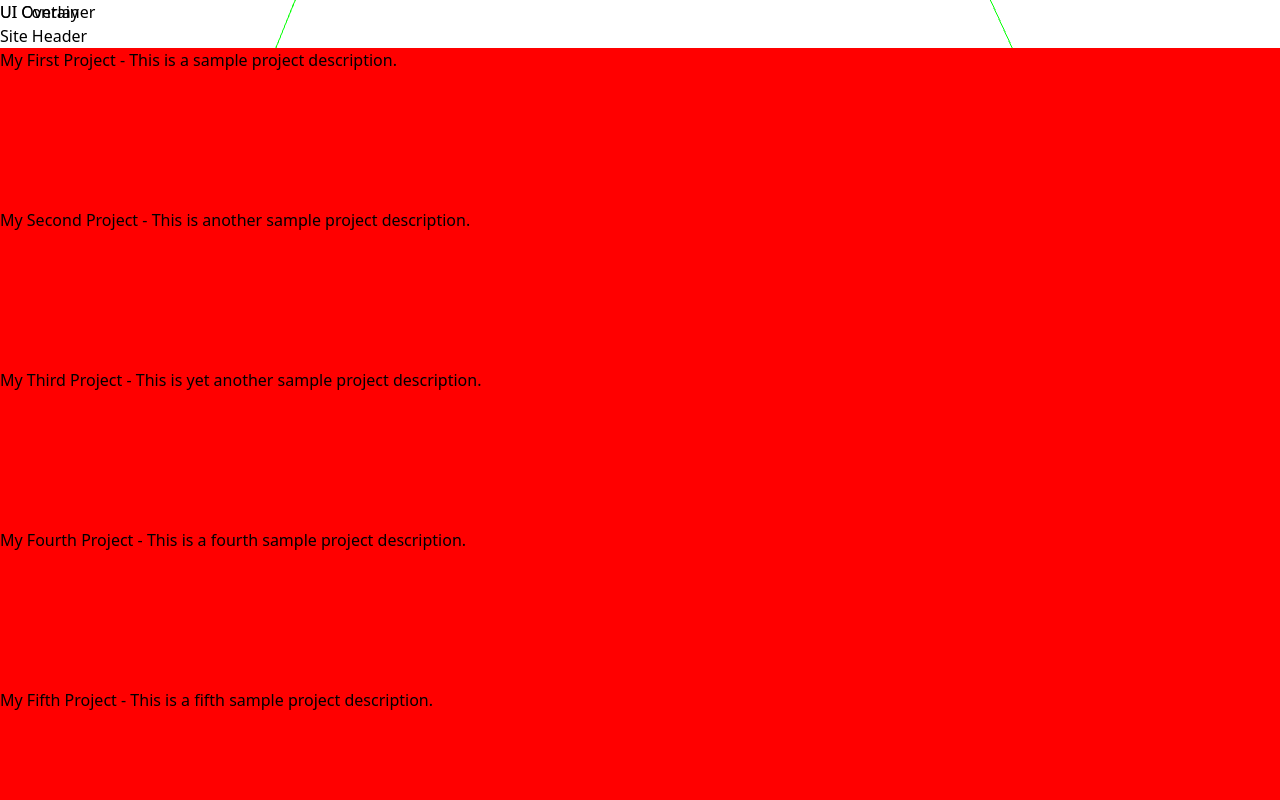
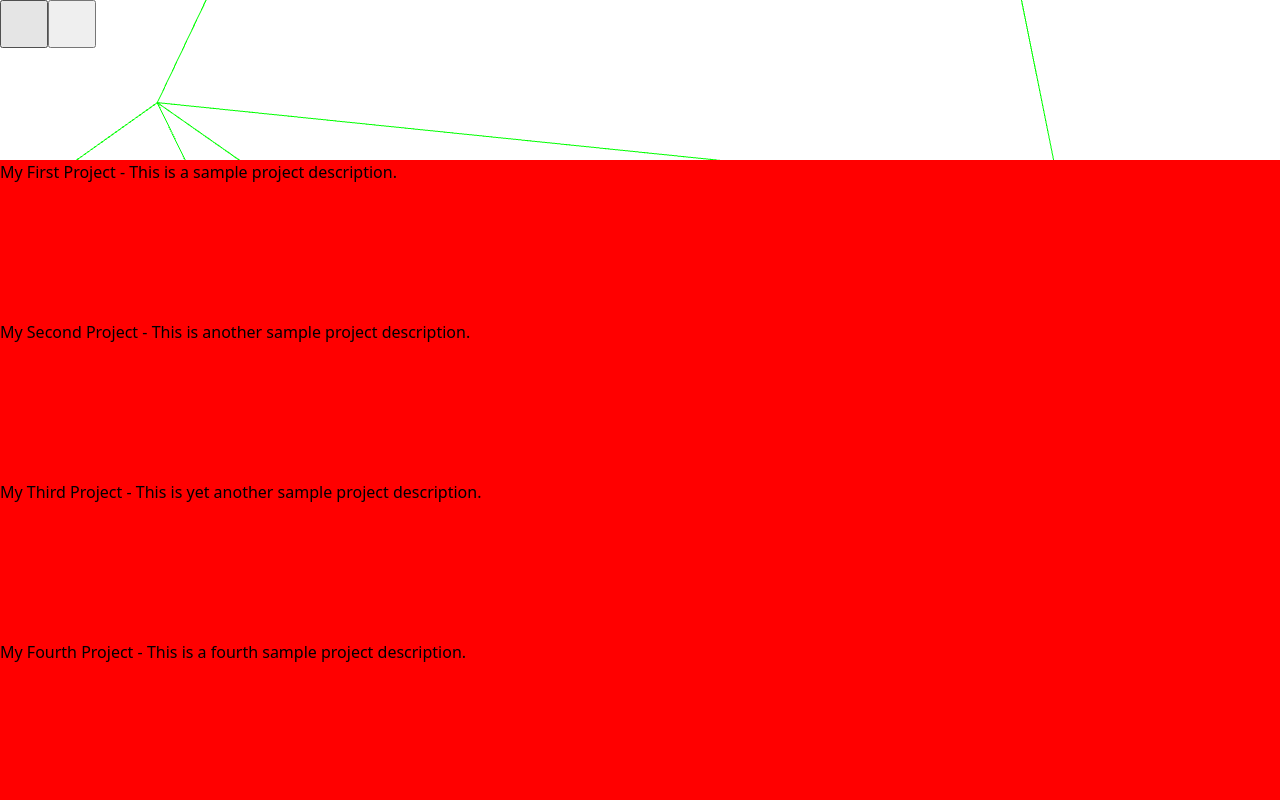
Before and after one commit to barnabysheeran/portfolio-barnaby-sheeran, a React (Vite) app: page / in a window 1280 px wide. Shown: the top 800 px of the page. Built offline with nearby package versions, Linux system fonts and the light colour scheme.

Commit message:
feat: implement theme management with UI state store; add theme toggle buttons and update styles for light and dark modes

```diff
--- a/src/css/system/colours.css
+++ b/src/css/system/colours.css
@@ -1,66 +1,24 @@
 :root {
+  /* Base Colors */
   --color-white: rgba(255, 255, 255, 1);
   --color-grey: rgba(128, 128, 128, 1);
   --color-black: rgba(0, 0, 0, 1);
 
-  --color-text: rgba(255, 255, 255, 0.87);
-
-  --color-black-low: rgba(0, 0, 0, 0.25);
-  --color-black-mid: rgba(0, 0, 0, 0.5);
-  --color-black-high: rgba(0, 0, 0, 0.75);
-  --color-black-full: rgba(0, 0, 0, 1);
-
-  --color-red-low: rgba(128, 0, 0, 0.25);
-  --color-red-mid: rgba(128, 0, 0, 0.5);
-  --color-red-high: rgba(128, 0, 0, 0.75);
-  --color-red-full: rgba(128, 0, 0, 1);
-
-  --color-green-low: rgba(0, 128, 0, 0.25);
-  --color-green-mid: rgba(0, 128, 0, 0.5);
-  --color-green-high: rgba(0, 128, 0, 0.75);
-  --color-green-full: rgba(0, 128, 0, 1);
-
-  --color-blue-low: rgba(0, 0, 128, 0.25);
-  --color-blue-mid: rgba(0, 0, 128, 0.5);
-  --color-blue-high: rgba(0, 0, 128, 0.75);
-  --color-blue-full: rgba(0, 0, 128, 1);
-
-  /* Default Theme Properties - See uiStore for default */
-  --theme-background: var(--color-red-low);
-  --theme-surface-low: var(--color-red-low);
-  --theme-surface-mid: var(--color-red-mid);
-  --theme-surface-high: var(--color-red-high);
-  --theme-surface-full: var(--color-red-full);
+  /* Light Mode (Default) */
+  --background: var(--color-white);
+  --surface: var(--color-white);
+  --text: var(--color-black);
+  --text-secondary: rgba(0, 0, 0, 0.6);
+  --border: rgba(0, 0, 0, 0.1);
+  --accent: rgba(59, 130, 246, 1); /* Blue accent */
 }
 
-.theme-red {
-  --theme-background: var(--color-red-low);
-  --theme-surface-low: var(--color-red-low);
-  --theme-surface-mid: var(--color-red-mid);
-  --theme-surface-high: var(--color-red-high);
-  --theme-surface-full: var(--color-red-full);
+.theme-dark {
+  /* Dark Mode */
+  --background: var(--color-black);
+  --surface: rgba(30, 30, 30, 1);
+  --text: var(--color-white);
+  --text-secondary: rgba(255, 255, 255, 0.6);
+  --border: rgba(255, 255, 255, 0.1);
+  --accent: rgba(96, 165, 250, 1); /* Lighter blue accent */
 }
-
-.theme-green {
-  --theme-background: var(--color-green-low);
-  --theme-surface-low: var(--color-green-low);
-  --theme-surface-mid: var(--color-green-mid);
-  --theme-surface-high: var(--color-green-high);
-  --theme-surface-full: var(--color-green-full);
-}
-
-.theme-blue {
-  --theme-background: var(--color-blue-low);
-  --theme-surface-low: var(--color-blue-low);
-  --theme-surface-mid: var(--color-blue-mid);
-  --theme-surface-high: var(--color-blue-high);
-  --theme-surface-full: var(--color-blue-full);
-}
-
-.theme-black {
-  --theme-background: var(--color-black-low);
-  --theme-surface-low: var(--color-black-low);
-  --theme-surface-mid: var(--color-black-mid);
-  --theme-surface-high: var(--color-black-high);
-  --theme-surface-full: var(--color-black-full);
-}
--- a/src/ts/Application.module.css
+++ b/src/ts/Application.module.css
@@ -1,7 +1,11 @@
 .application {
     width: 100%;
+    min-height: 100vh;
 
     box-sizing: border-box;
 
     pointer-events: none;
+
+    background-color: var(--background);
+    color: var(--text);
 }
--- /dev/null
+++ b/src/ts/store/uiState/uiStateStore.ts
@@ -0,0 +1,36 @@
+import { create } from 'zustand';
+import { persist } from 'zustand/middleware';
+
+type Theme = 'light' | 'dark';
+
+interface UIState {
+  theme: Theme;
+  setTheme: (theme: Theme) => void;
+}
+
+export const useUIStateStore = create<UIState>()(
+  persist(
+    (set) => ({
+      theme: 'light',
+      setTheme: (theme) => {
+        document.documentElement.classList.toggle(
+          'theme-dark',
+          theme === 'dark',
+        );
+        set({ theme });
+      },
+    }),
+    {
+      name: 'ui-state',
+      partialize: (state) => ({ theme: state.theme }),
+      onRehydrateStorage: () => (state) => {
+        if (state) {
+          document.documentElement.classList.toggle(
+            'theme-dark',
+            state.theme === 'dark',
+          );
+        }
+      },
+    },
+  ),
+);
--- a/src/ts/ui/UIContainer.tsx
+++ b/src/ts/ui/UIContainer.tsx
@@ -11,7 +11,6 @@ export default function UIContainer() {
 
   return (
     <div className={`${styles['ui-container']}`}>
-      UI Container
       <SiteHeader />
       {projects.map((project) => (
         <SiteProject key={project.id} projectData={project} />
--- /dev/null
+++ b/src/ts/ui/component/button/theme/ButtonTheme.module.css
@@ -0,0 +1,7 @@
+.button-theme {
+    width: 3rem;
+    height: 3rem;
+
+    pointer-events: auto;
+    cursor: pointer;
+}
--- /dev/null
+++ b/src/ts/ui/component/button/theme/ButtonTheme.tsx
@@ -0,0 +1,31 @@
+import styles from './ButtonTheme.module.css';
+
+interface ButtonThemeProps {
+  theme: 'light' | 'dark';
+  isActive?: boolean;
+  onClick: () => void;
+}
+
+export default function ButtonTheme({
+  theme,
+  isActive = false,
+  onClick,
+}: ButtonThemeProps) {
+  const className = [
+    styles['button-theme'],
+    styles[`button-theme--${theme}`],
+    isActive ? styles['button-theme--active'] : '',
+  ]
+    .filter(Boolean)
+    .join(' ');
+
+  return (
+    <button
+      type="button"
+      className={className}
+      onClick={onClick}
+      aria-pressed={isActive}
+      aria-label={`${theme} theme`}
+    />
+  );
+}
--- a/src/ts/ui/overlay/UIOverlay.tsx
+++ b/src/ts/ui/overlay/UIOverlay.tsx
@@ -1,5 +1,24 @@
+import { useUIStateStore } from '../../store/uiState/uiStateStore';
+
+import ButtonTheme from '../component/button/theme/ButtonTheme';
+
 import styles from './UIOverlay.module.css';
 
 export default function UIOverlay() {
-  return <div className={styles['ui-overlay']}>UI Overlay</div>;
+  const { theme, setTheme } = useUIStateStore();
+
+  return (
+    <div className={styles['ui-overlay']}>
+      <ButtonTheme
+        theme="light"
+        isActive={theme === 'light'}
+        onClick={() => setTheme('light')}
+      />
+      <ButtonTheme
+        theme="dark"
+        isActive={theme === 'dark'}
+        onClick={() => setTheme('dark')}
+      />
+    </div>
+  );
 }
--- a/src/ts/ui/site/header/SiteHeader.module.css
+++ b/src/ts/ui/site/header/SiteHeader.module.css
@@ -1 +1,5 @@
-.site-header {}
+.site-header {
+    height: 10rem;
+    width: 100%;
+    background-color: var(--color-background);
+}
```
